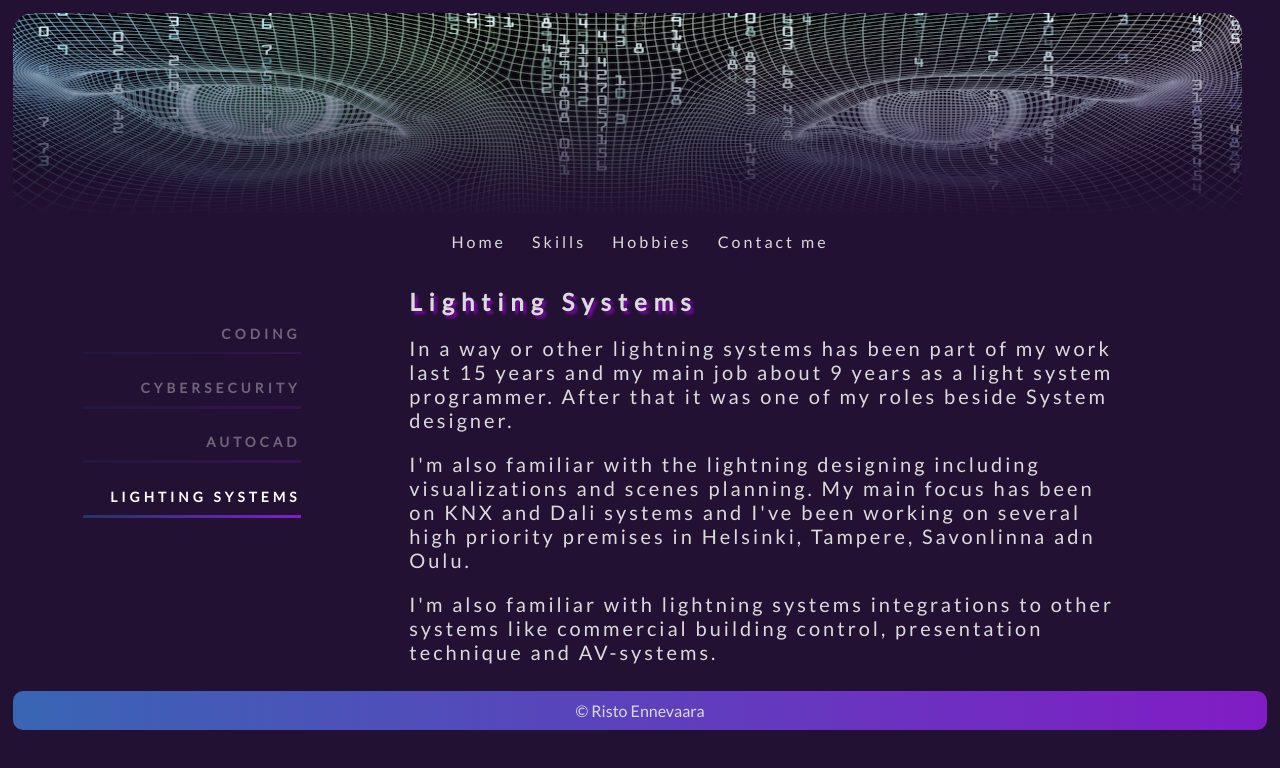
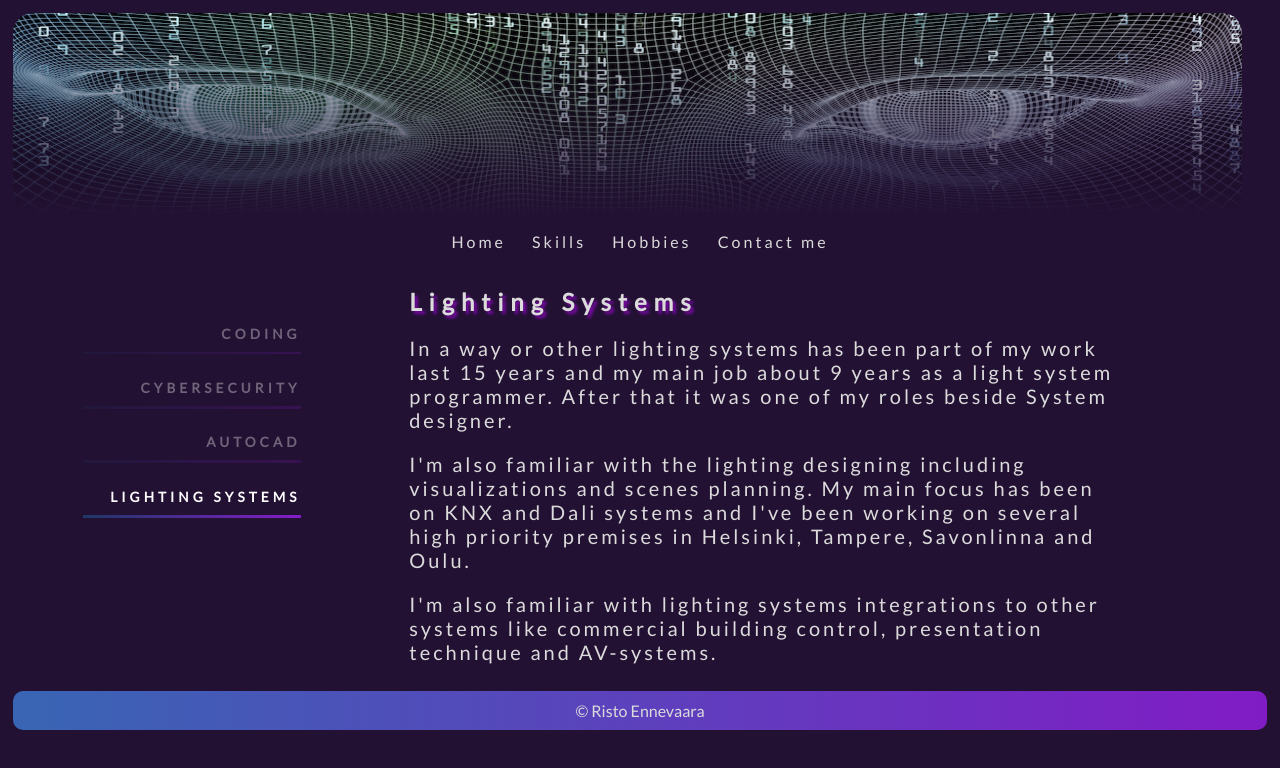
Before and after one commit to ristoeee/portfolio, a plain HTML site: page skills4.html in a window 1280 px wide. Drawn offline with Linux system fonts and the light colour scheme.

Commit message:
typos fixed

```diff
--- a/skills4.html
+++ b/skills4.html
@@ -56,17 +56,17 @@
     <div class="main">
       <h2>Lighting Systems</h2>
       <p>
-        In a way or other lightning systems has been part of my work last 15 years and my
+        In a way or other lighting systems has been part of my work last 15 years and my
         main job about 9 years as a light system programmer. After that it was one of my
         roles beside System designer.
       </p>
       <p>
-        I'm also familiar with the lightning designing including visualizations and scenes
+        I'm also familiar with the lighting designing including visualizations and scenes
         planning. My main focus has been on KNX and Dali systems and I've been working on several
-        high priority premises in Helsinki, Tampere, Savonlinna adn Oulu.
+        high priority premises in Helsinki, Tampere, Savonlinna and Oulu.
       </p>
       <p>
-        I'm also familiar with lightning systems integrations to other systems like commercial
+        I'm also familiar with lighting systems integrations to other systems like commercial
         building control, presentation technique and AV-systems.
       </p>
 
```
